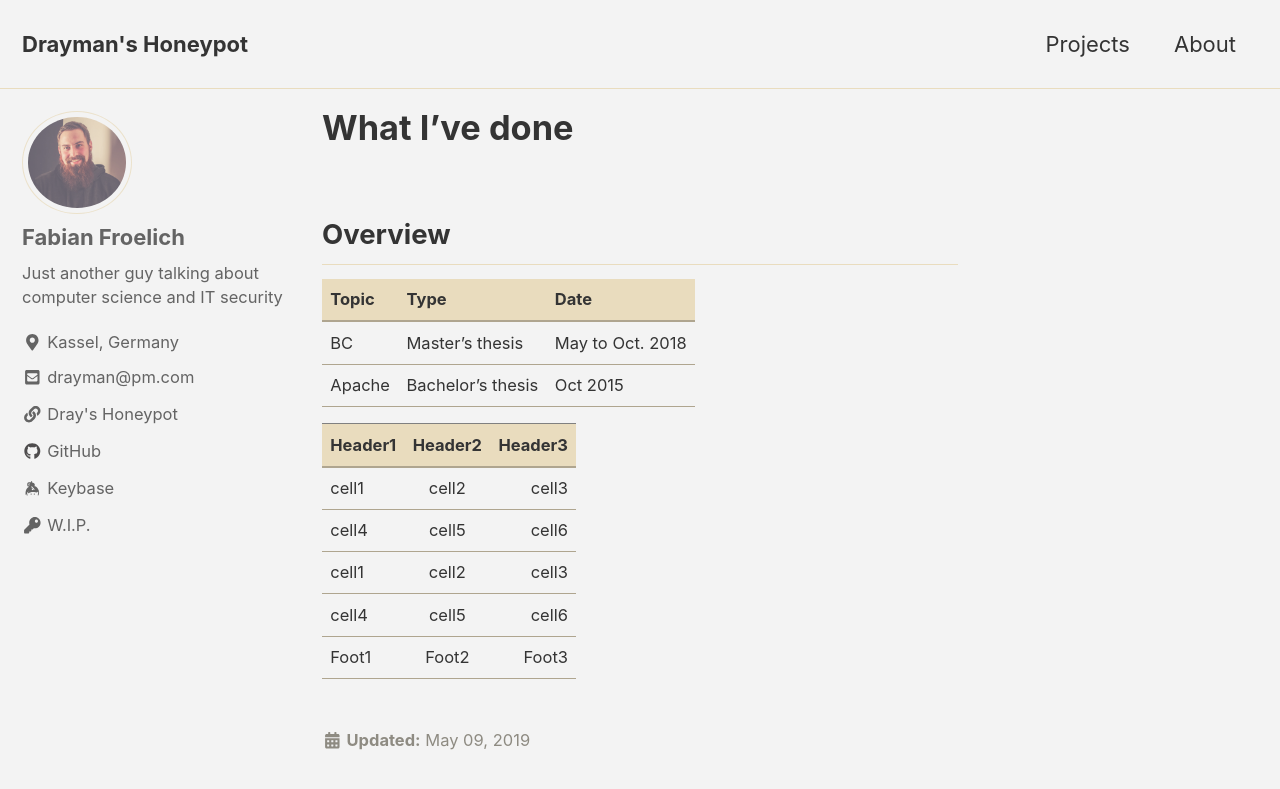
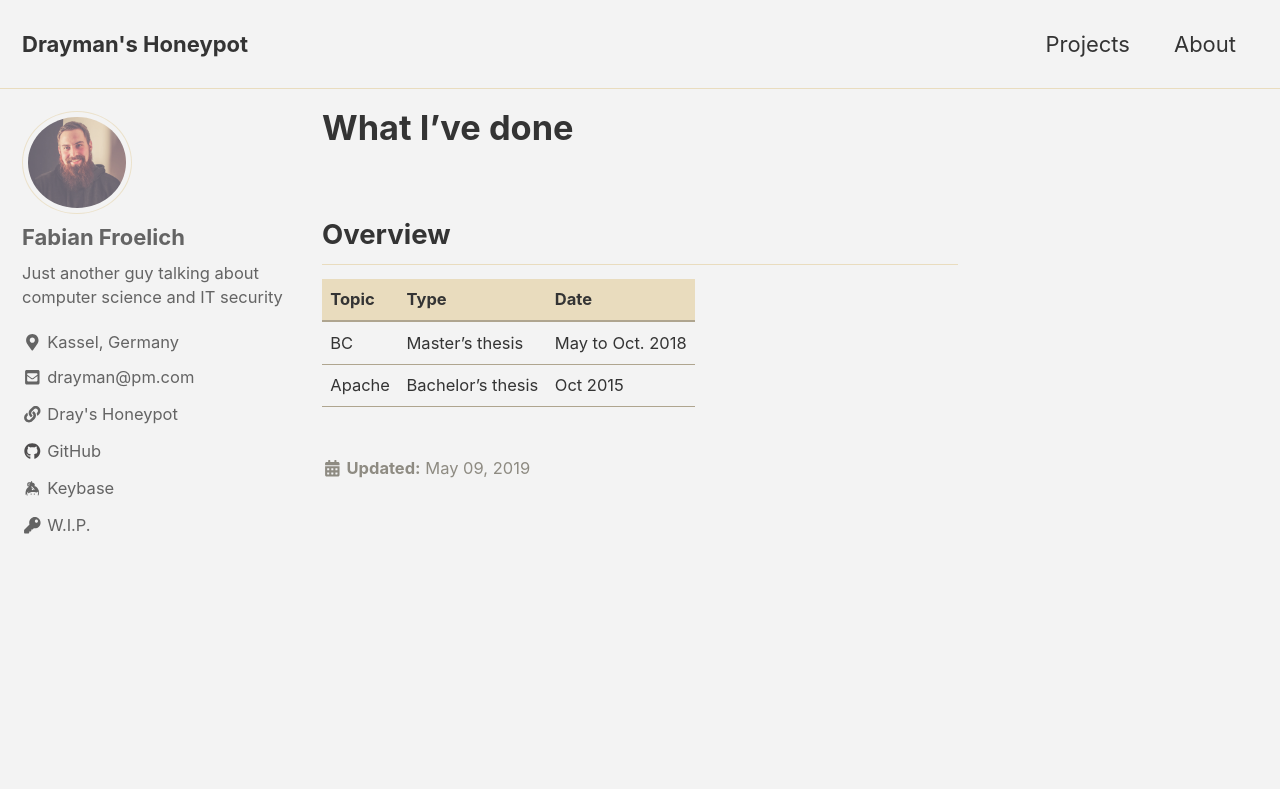
Before and after one commit to thedrayman/thedrayman.github.io, a Jekyll site: the page built from _pages/projects.md, in a window 1280 px wide and 900 px high. Shown: the top 789 px of the window. Built offline with Jekyll 4.4.1, drawn with Linux system fonts in a browser that asks for light colours; cached includes are drawn as plain includes; nearby versions of some CDN libraries.

Commit message:
some more

```diff
--- a/_pages/projects.md
+++ b/_pages/projects.md
@@ -12,14 +12,3 @@
 | ---- | ---- | ---- |
 | BC |Master's thesis | May to Oct. 2018 |
 | Apache | Bachelor’s thesis| Oct 2015 |
-
-| Header1 | Header2 | Header3 |
-|:--------|:-------:|--------:|
-| cell1   | cell2   | cell3   |
-| cell4   | cell5   | cell6   |
-|----
-| cell1   | cell2   | cell3   |
-| cell4   | cell5   | cell6   |
-|=====
-| Foot1   | Foot2   | Foot3
-{: rules="groups"}
```
Also changed, not shown: _pages/about.md (+0 -2 lines).
